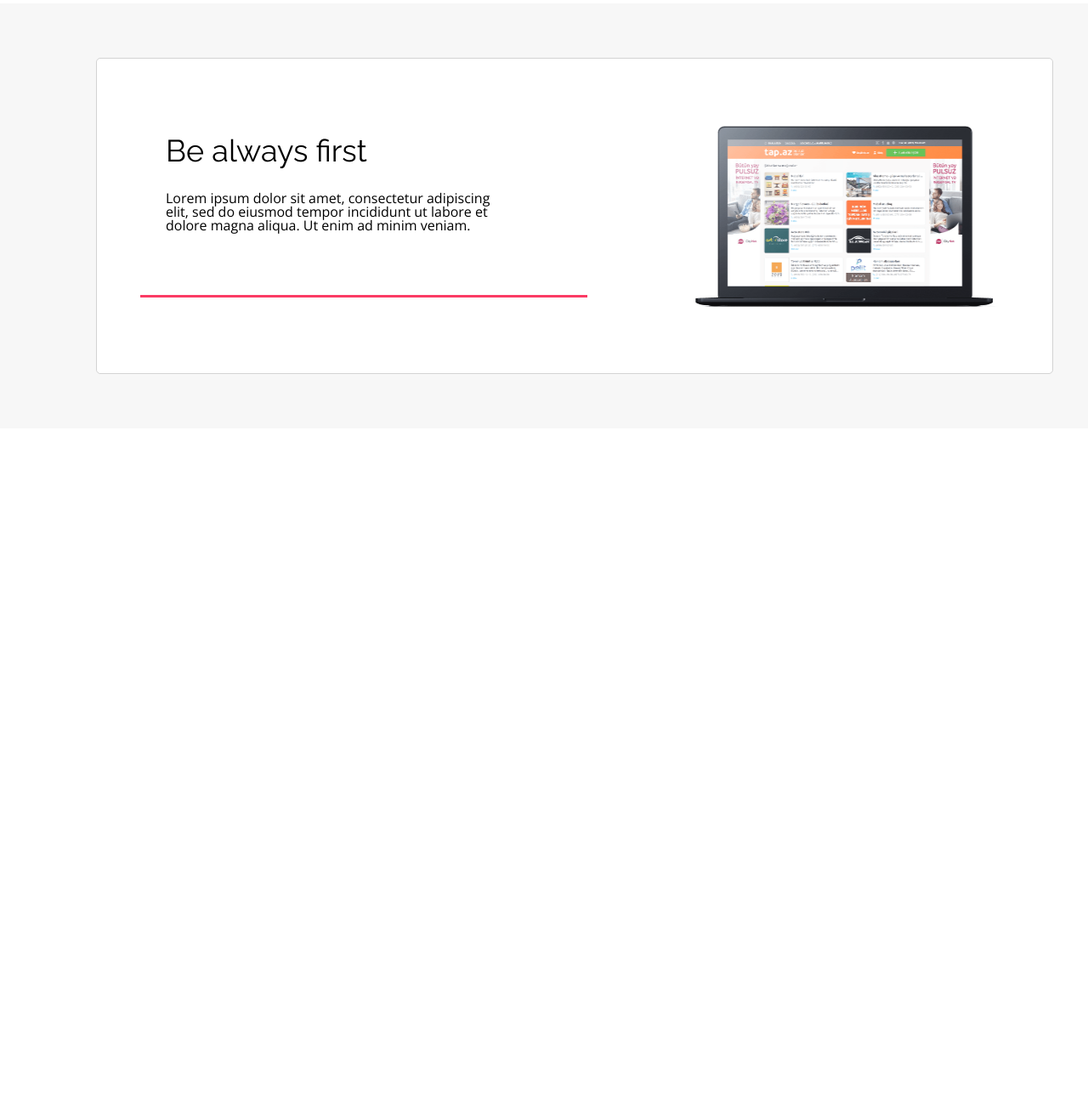
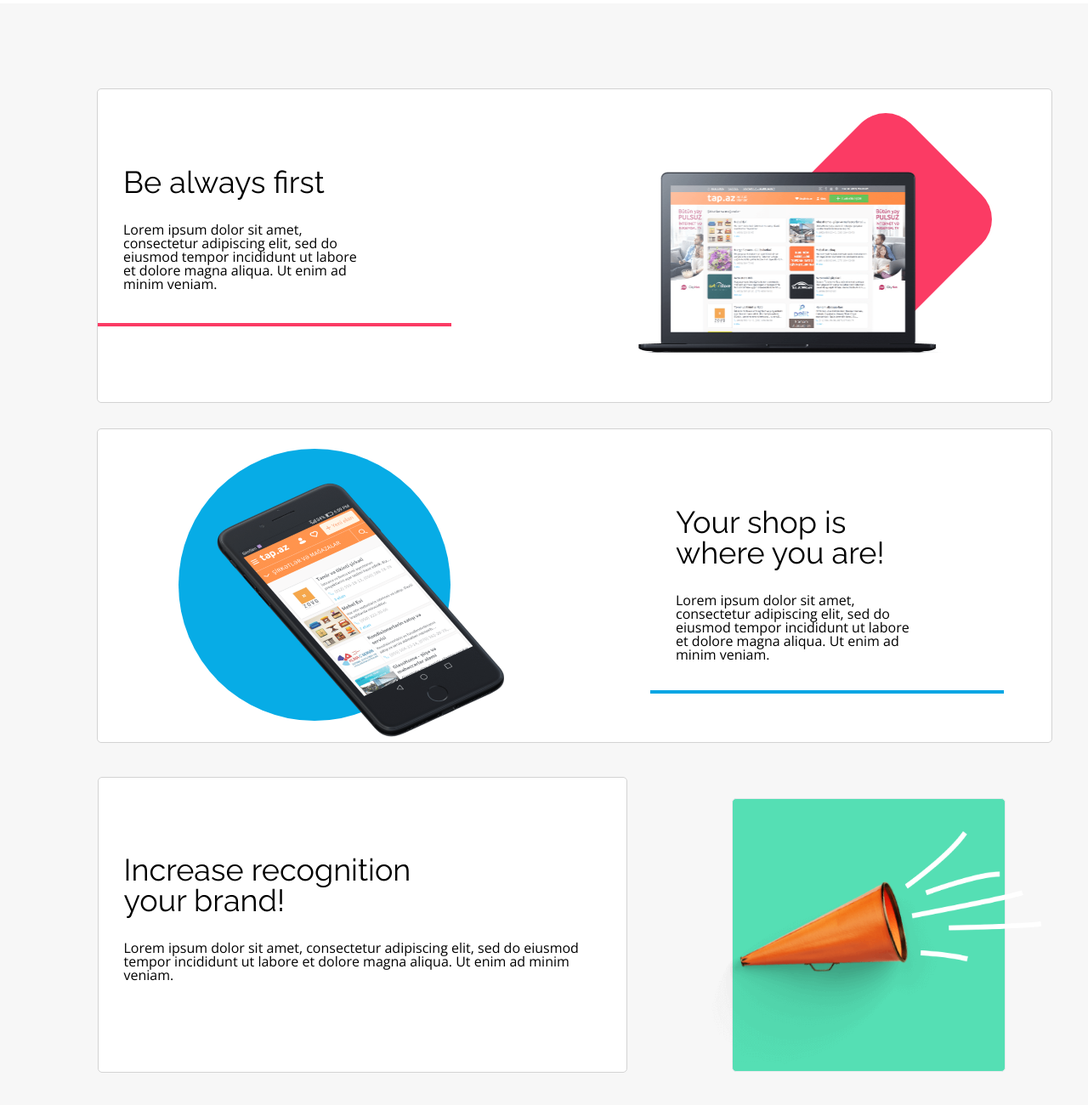
Before and after one commit to ogi009/warszatatHTMLCSS, a plain HTML site: page index.html in a window 1280 px wide. Shown: the part 1254-2554 px from the top of the page at 85% size. Before the commit the page ends 1758 px from the top, so only its background shows below. Drawn offline with nearby package versions, Linux system fonts and the light colour scheme.

Commit message:
update to warsztat HTML

```diff
--- a/css/style.css
+++ b/css/style.css
@@ -8,10 +8,16 @@
     --color-light-grey: #F7F7F7;
     --color-white: #FFFFFF;
 }
+*{
+    box-sizing: border-box;
+}
 header {
     width: 100vw;
     display: flex;
     justify-content: center;
+}
+section {
+    width: 100vw;
 }
 .container {
     margin: 0 auto;
@@ -19,6 +25,7 @@ header {
     box-sizing: border-box;
 }
 .container__menu {
+    width: 100vw;
     margin: 0 auto;
     margin-top: 16px;
     height: 70px;
@@ -189,15 +196,18 @@ header {
 }
 .section__benefits {
     display: flex;
-    justify-content: center;
     align-items: center;
-    height:500px;
+    flex-direction: column;
     background-color: #F7F7F7;
-
+    height: 1395px;
 }
-.benefit__photo {
+.benefit__photo1 {
     height: 219px;
     width: 386px;
+    float: right;
+    position: relative;
+    top: -185px;
+    right: 117px;
 }
 .container__benefits {
     background-color: white;
@@ -205,18 +215,18 @@ header {
     width: 1124px;
     border: 1px solid lightgrey;
     border-radius: 5px;
-    display: flex;
-    justify-content: center;
-    align-items: center;
+    position: relative;
+    top: 100px;
+
 }
-.benefits_title {
+.benefits__box__title {
     font-family: 'Raleway', sans-serif;
     font-size: 36px;
     color: #000000;
     padding-bottom: 30px;
     padding-left: 30px;
 }
-.benefit__text {
+.benefit__box__text {
     font-family: "Open Sans";
     font-size: 16px;
     color: #000000;
@@ -225,7 +235,130 @@ header {
 .benefit__box {
     height: 188px;
     width: 416px;
+    margin-top: 91px;
     margin-right: 110px;
     padding-right: 110px;
-    border-bottom: 3px solid #FB3B64;
+    border-bottom: 4px solid #FB3B64;
 }
+.container__benefits::before {
+    content: "";
+    height: 200px;
+    width: 200px;
+    transform: matrix(0.71, 0.71, -0.71, 0.71, 0, 0);
+    margin: 10px;
+    display: inline-block;
+    float: right;
+    background-color: #FB3B64;
+    border-radius: 41px;
+    position: absolute;
+    bottom: 105px;
+    right: 85px;
+}
+.container__benefits__second {
+    background-color: white;
+    height: 370px;
+    width: 1124px;
+    border: 1px solid lightgrey;
+    border-radius: 5px;
+    position: relative;
+    top: 130px;
+}
+.benefit__photo2 {
+    height: 328px;
+    width: 426px;
+    float: left;
+    position: relative;
+    top: -255px;
+    left: 107px;
+}
+.benefits__box__second__title {
+    font-family: 'Raleway', sans-serif;
+    font-size: 36px;
+    color: #000000;
+    padding-bottom: 30px;
+    padding-left: 30px;
+}
+.benefit__box__second__text {
+    font-family: "Open Sans";
+    font-size: 16px;
+    color: #000000;
+    padding-left: 30px;
+}
+.benefit__box__second {
+    height: 220px;
+    width: 416px;
+    margin-top: 91px;
+    margin-left: 650px;
+    padding-right: 110px;
+    border-bottom: 4px solid #08A6E4;
+}
+.container__benefits__second::before {
+    content: "";
+    height: 320px;
+    width: 320px;
+    margin: 10px;
+    display: inline-block;
+    float: right;
+    background-color: #07ACE6;
+    border-radius: 50%;
+    position: absolute;
+    bottom: 15px;
+    left: 85px;
+}
+.container__benefits__third {
+    background-color: white;
+    height: 370px;
+    width: 623px;
+    border: 1px solid lightgrey;
+    border-radius: 5px;
+    position: relative;
+    top: 170px;
+    right: 250px;
+}
+.benefit__photo3 {
+    box-sizing: border-box;
+    height: 328px;
+    width: 426px;
+    float: right;
+    position: relative;
+    top: -115px;
+    left: 337px;
+}
+.benefits__box__third__title {
+    font-family: 'Raleway', sans-serif;
+    font-size: 36px;
+    color: #000000;
+    padding-bottom: 30px;
+    padding-left: 30px;
+    padding-top: 90px;
+    display: block;
+}
+.benefit__box__third__text {
+    font-family: "Open Sans";
+    font-size: 16px;
+    color: #000000;
+    padding-left: 30px;
+    padding-right: 30px;
+}
+.benefit__box__third {
+    height: 220px;
+    width: 416px;
+    margin-top: 91px;
+    margin-left: 650px;
+    padding-right: 110px;
+    border-bottom: 4px solid #08A6E4;
+}
+.container__benefits__third::before {
+    content: "";
+    height: 320px;
+    width: 320px;
+    margin: 10px;
+    display: inline-block;
+    float: right;
+    background-color: #55DFB4;
+    border-radius: 5px;
+    border: 1px solid #E8E9ED;
+    position: absolute;
+    bottom: -10px;
+    left: 735px;
+}
--- a/index.html
+++ b/index.html
@@ -53,12 +53,23 @@
 <section class="container section__benefits">
     <div class="container__benefits">
         <div class="benefit__box">
-            <h2 class="benefits_title">Be always first</h2>
-            <p class="benefit__text benefit__text1">Lorem ipsum dolor sit amet, consectetur adipiscing elit, sed do eiusmod tempor incididunt ut labore et dolore magna aliqua. Ut enim ad minim veniam.</p>
+            <h2 class="benefits__box__title">Be always first</h2>
+            <p class="benefit__box__text benefit__text1">Lorem ipsum dolor sit amet, consectetur adipiscing elit, sed do eiusmod tempor incididunt ut labore et dolore magna aliqua. Ut enim ad minim veniam.</p>
         </div>
         <img class="benefit__photo benefit__photo1" src="assets/Macbook.png">
     </div>
-
+    <div class="container__benefits__second">
+        <div class="benefit__box__second">
+            <h2 class="benefits__box__second__title">Your shop is where you are!</h2>
+            <p class="benefit__box__second__text benefit__second__text1">Lorem ipsum dolor sit amet, consectetur adipiscing elit, sed do eiusmod tempor incididunt ut labore et dolore magna aliqua. Ut enim ad minim veniam.</p>
+        </div>
+        <img class="benefit__photo benefit__photo2" src="assets/iPhone.png">
+    </div>
+    <div class="container__benefits__third">
+            <h2 class="benefits__box__third__title">Increase recognition <br>your brand!</h2>
+            <p class="benefit__box__third__text benefit__second__text1">Lorem ipsum dolor sit amet, consectetur adipiscing elit, sed do eiusmod tempor incididunt ut labore et dolore magna aliqua. Ut enim ad minim veniam.</p>
+    </div>
+    <img class="benefit__photo benefit__photo3" src="assets/Trumpet.png">
 </section>
 
 </body>
```
